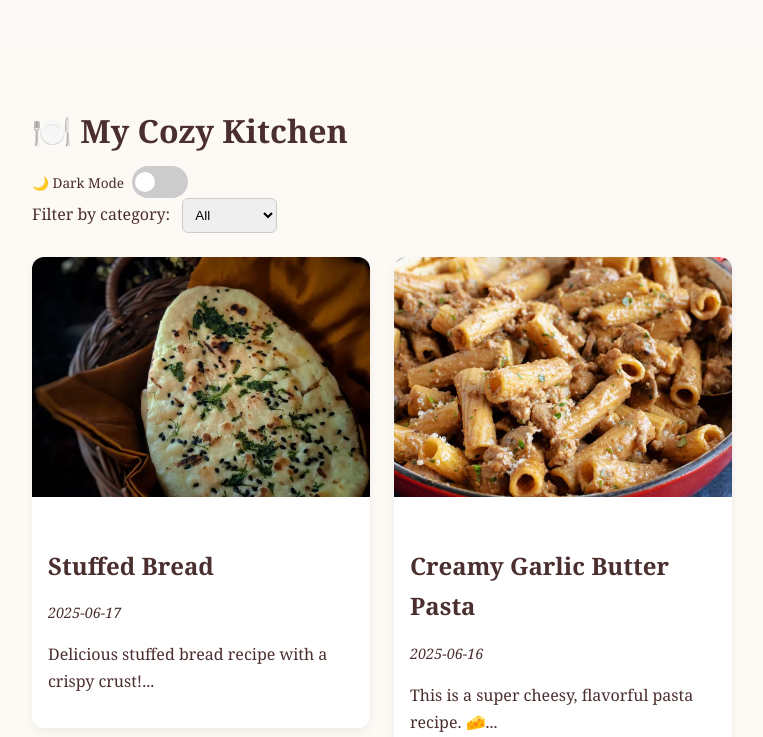
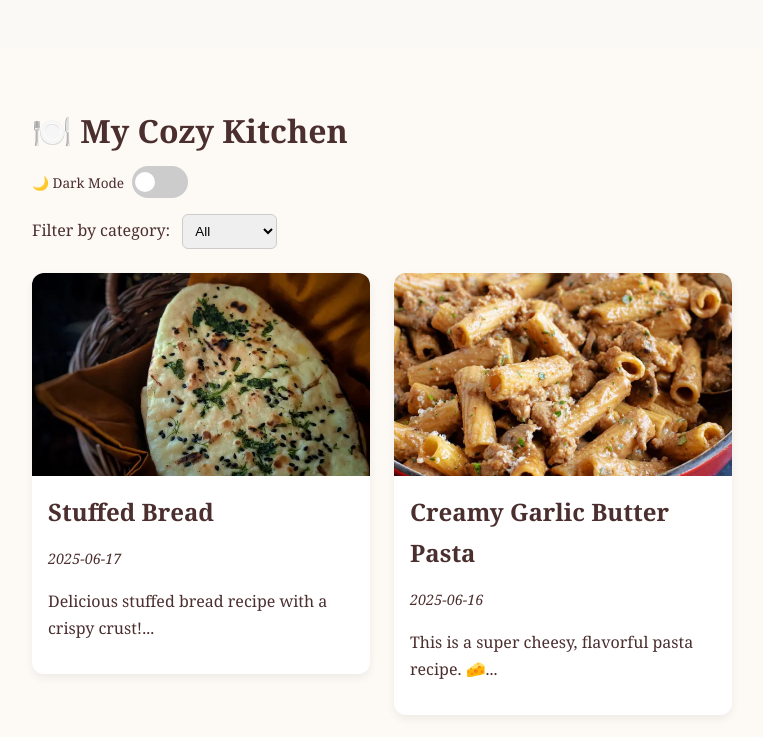
Before and after one commit to LEINYN-G/cozy-kitchen-blog, a Next.js app: page /page/1 in a window 1280 px wide. Shown: the top 737 px of the page, without its empty margins (258-1021 px from the left). Built offline with nearby package versions, Linux system fonts and the light colour scheme.

Commit message:
Update [page_index].js

```diff
--- a/pages/page/[page_index].js
+++ b/pages/page/[page_index].js
@@ -8,7 +8,6 @@ import { useEffect, useState } from 'react';
 const POSTS_PER_PAGE = 6;
 
 export default function HomePage({ posts, totalPages, currentPage, theme, setTheme }) {
-
   const [selectedCategory, setSelectedCategory] = useState('All');
 
   useEffect(() => {
@@ -26,7 +25,8 @@ export default function HomePage({ posts, totalPages, currentPage, theme, setThe
   return (
     <main style={{ padding: '2rem', backgroundColor: 'var(--bg-color)', color: 'var(--text-color)', minHeight: '100vh' }}>
       <h1 style={{ fontSize: '2rem' }}>🍽️ My Cozy Kitchen</h1>
-     <div style={{ display: 'flex', alignItems: 'center', gap: '0.5rem' }}>
+
+      <div style={{ display: 'flex', alignItems: 'center', gap: '0.5rem', marginBottom: '1rem' }}>
         <label style={{ fontSize: '0.85rem' }}>{theme === 'light' ? '🌙 Dark Mode' : '☀️ Light Mode'}</label>
         <div
           onClick={() => setTheme(theme === 'light' ? 'dark' : 'light')}
@@ -84,7 +84,7 @@ export default function HomePage({ posts, totalPages, currentPage, theme, setThe
         {paginated.map((post) => {
           const isDraft = post.status === 'draft';
 
-  const card = (
+          const cardInner = (
             <div
               style={{
                 backgroundColor: 'var(--card-bg)',
@@ -95,9 +95,13 @@ export default function HomePage({ posts, totalPages, currentPage, theme, setThe
                 opacity: isDraft ? 0.6 : 1,
                 position: 'relative',
                 filter: isDraft ? 'blur(1px)' : 'none',
-        transition: 'all 0.3s ease',
+                transition: 'transform 0.25s ease, box-shadow 0.25s ease',
                 pointerEvents: isDraft ? 'none' : 'auto',
+                display: 'flex',
+                flexDirection: 'column',
               }}
+              onMouseEnter={e => { e.currentTarget.style.transform = 'translateY(-6px)'; e.currentTarget.style.boxShadow = '0 8px 20px rgba(0,0,0,0.12)'; }}
+              onMouseLeave={e => { e.currentTarget.style.transform = 'translateY(0)'; e.currentTarget.style.boxShadow = '0 4px 10px var(--card-shadow)'; }}
             >
               {isDraft && (
                 <div
@@ -121,15 +125,19 @@ export default function HomePage({ posts, totalPages, currentPage, theme, setThe
                 </div>
               )}
 
+              {/* Responsive thumbnail container (keeps aspect ratio) */}
+              <div style={{ width: '100%', position: 'relative', height: 0, paddingTop: '60%' }}>
                 <Image
                   src={post.image || '/images/default-thumb.jpg'}
                   alt={post.title}
-        width={400}
-        height={240}
-        style={{ objectFit: 'cover', width: '100%' }}
+                  fill
+                  style={{ objectFit: 'cover' }}
+                  sizes="(max-width: 640px) 100vw, 400px"
                 />
+              </div>
+
               <div style={{ padding: '1rem' }}>
-        <h2>{post.title}</h2>
+                <h2 style={{ margin: 0 }}>{post.title}</h2>
                 <p style={{ fontStyle: 'italic', fontSize: '0.9rem' }}>{post.date}</p>
                 <p>{isDraft ? 'This recipe is under wraps for now 👩‍🍳' : `${post.excerpt}...`}</p>
               </div>
@@ -137,10 +145,10 @@ export default function HomePage({ posts, totalPages, currentPage, theme, setThe
           );
 
           return isDraft ? (
-    <div key={post.slug}>{card}</div>
+            <div key={post.slug}>{cardInner}</div>
           ) : (
             <Link key={post.slug} href={`/posts/${post.slug}`} style={{ textDecoration: 'none' }}>
-      {card}
+              {cardInner}
             </Link>
           );
         })}
```
Lines whose indentation alone changed are shown as unchanged.
